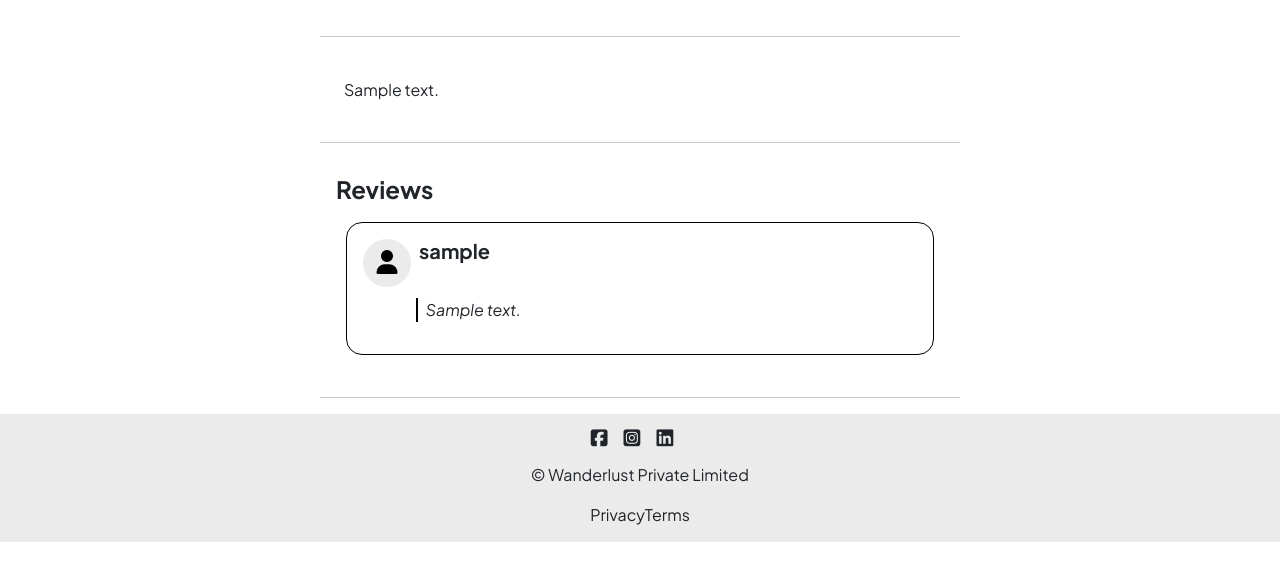
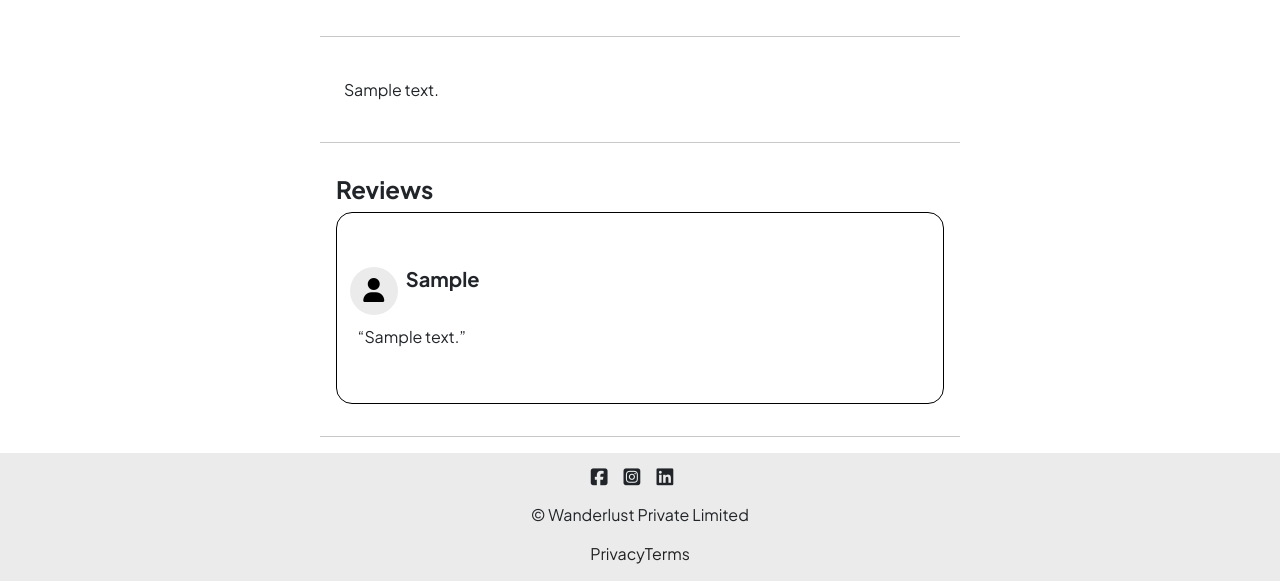
Before and after one commit to Prayas-Chaurasia-KPC/WanderLust, a Node server app: page /listings/600000000000000000000001 in a window 1280 px wide. Shown: the part 939-1520 px from the top of the page. Before the commit the page ends 1481 px from the top, so only its background shows below. Run offline with Node 20, Linux system fonts and the light colour scheme; tables that the repository leaves empty hold one stand-in row (values such as "Sample post"); grey boxes marked "Sample" are stand-in pictures; some libraries are stand-ins or nearby versions.

Commit message:
review card fixed

```diff
--- a/public/css/show_ejs.css
+++ b/public/css/show_ejs.css
@@ -74,11 +74,22 @@
 }
 
 /* review-rating-sumbit */
-.user-dp-name-star {
+.user-dp-name-star-del {
+    width:100% ;
     display: flex;
     flex-direction: row;
     flex-wrap: wrap;
     gap: 0.5rem;
+    /* background-color: aqua; */
+    justify-content:space-between ;
+}
+.user-dp-name-star-del-c1{
+    display: flex;
+    flex-direction: row;
+    flex-wrap: wrap;
+    gap: 0.5rem;
+    /* background-color: aqua; */
+    justify-content:space-between ;
 }
 
 .reviews-card-text {
@@ -95,13 +106,33 @@
     font-size: large;
 }
 
+
 .rating-comment {
-    margin-left: 3.3rem;
+    width: 100%;
     padding-left: 0.5rem;
-    /* background-color: aquamarine; */
-    border-left: 2px solid black;
-    max-height: 2rem;
-    overflow-y: auto;
+}
+
+.rating-comment p {
+    margin-bottom: 0; /* Removes Bootstrap's default 1rem bottom margin */
+    display: -webkit-box;
+    -webkit-line-clamp: 3;
+    -webkit-box-orient: vertical;
+    overflow: hidden;
+    overflow-wrap: break-word;
+}
+
+.rating-comment.expanded p {
+    display: block;
+    -webkit-line-clamp: unset;
+    max-height: none;
+    overflow: visible;
+}
+
+.rating-comment>p{
+    /* text-align:center ; */
+    overflow-wrap: break-word;
+    /* background-color: coral; */
+
 }
 
 .review-username-star {
@@ -153,38 +184,52 @@
 
 .reviews-warp {
     padding: 1rem;
+    /* overflow: hidden; */
 }
 
 .all-reviews {
     width: 100%; /* Takes full container width */
     display: grid;
-    grid-auto-rows: 1fr; /* Automatically makes all rows equal height */
-    grid-template-columns: repeat(auto-fill, minmax(300px, 1fr)); /* Dynamically aligns and wraps cards */
+    grid-auto-columns: 1fr; /*Automatically makes all rows equal height*/
+    grid-template-columns: repeat(auto-fill, minmax(300px, 1fr)); /*Dynamically aligns and wraps cards*/
+    /* display: flex; */
+    /* flex-direction: row; */
+    /* overflow: hidden; */
+    /* border: 1px solid black; */
+    /* background-color: bisque; */
+    /* height: 30rem; */
+    /* display: flex;
+    flex-direction: column;
+    flex-wrap: wrap; */
+    /* overflow-x: hidden; */
     gap: 1rem;
 }
 
 .reviews-card {
     border: none !important;
     border-radius: 5px !important;
-    padding: 10px;
+    /* padding: 8px; */
     box-sizing: border-box;
-    overflow: auto;
-    position: relative;
+    overflow: hidden;
     width: 100%;
-    min-height: 5rem;
-    display: flex; /* Keeps card contents aligned */
+    height: auto;
+    align-self: flex-start; /* Stops the card from stretching inside a flex/grid parent */
+    display: flex;
+    align-items: flex-start; /* Stops .reviews-card-body from stretching inside .reviews-card */
 }
 
 .reviews-card-body {
     width: 100%;
+    height: 12rem;
     display: flex !important;
     flex-direction: column;
     justify-content: center;
     border: 1px solid black;
     border-radius: 1rem;
-    padding: 1rem;
+    padding: 0.8rem;
     font-size: medium;
-    flex-grow: 1; /* Allows the body to stretch and match heights with sibling cards */
+    overflow: auto;
+    /* background-color: aliceblue; */
 }
 
 .rating-star-div {
--- a/views/includes/navbar.ejs
+++ b/views/includes/navbar.ejs
@@ -114,7 +114,7 @@
 
                 <% if(currentUser){ %>
                     <a class="nav-link fw-bold text-dark" href="/logout">Log Out</a>
-                    <span class="nav-link nav-cur-user fw-bold text-muted" style="font-size: 1.1rem;"><u><%= currentUser.username %></u></span>
+                    <span class="nav-link nav-cur-user fw-bold text-muted" style="font-size: 1.1rem;"><u><%= currentUser.username.charAt(0).toUpperCase() + currentUser.username.slice(1).toLowerCase() %></u></span>
                 <% } else { %>
                     <a class="nav-link fw-bold text-dark" href="/signup">Sign Up</a>
                     <a class="nav-link fw-bold text-dark" href="/login">Log In</a>
--- a/views/listings/show.ejs
+++ b/views/listings/show.ejs
@@ -56,17 +56,19 @@
                             <div class="reviews-card">
                                 <div class="reviews-card-body">
                                     <div class=" reviews-card-text">
-                                        <div class="user-dp-name-star">
+                                        <div class="user-dp-name-star-del">
+                                            <div class="user-dp-name-star-del-c1">
                                                 <div class="user-dp">
                                                     <i class="fa-solid fa-user fa-xl comment-user"></i>
                                                 </div>
                                                 <div class="review-username-star">
-                                                <h5><b><%= listRev.owner.username %></b></h5>
+                                                    <h5><b><%= listRev.owner.username.charAt(0).toUpperCase() + listRev.owner.username.slice(1).toLowerCase() %></b></h5>
                                                     <div class="rating-star rating-star-div">
                                                         <p class="starability-result rating-star" data-rating="<%= listRev.rating %>"></p>
                                                     </div>
                                                 </div>
                                             </div>
+                                            <div class="user-dp-name-star-del-c2">
                                                 <div class="review-del-btn-wrap">
                                                     <% if(currentUser && currentUser._id.equals(listRev.owner._id)){ %>
                                                         <div class="review-btn">
@@ -79,13 +81,20 @@
                                                         <% } %>
                                                 </div>
                                             </div>
-                                    <p class="rating-comment"><i><%= listRev.comment %></i></p>
+                                        </div>
+                                    </div>
+                                    <div class="rating-comment">
+                                        <p><q><%= listRev.comment %></q></p>
+                                    </div>
+                                    <button type="button" class="btn btn-link btn-sm p-0 toggle-review-btn">Read more</button>
                                 </div>
                            </div>
                        <% } %>
                     </div>
                 </div>
+
                 <hr>
+
                 <% if(currentUser){ %>
                     <div class="comment-wrap">
                        <h4><b>Add Your Review</b></h4>
@@ -128,3 +137,23 @@
         </div>
     </div>
 </body>
+<script>
+    // In your JS file (or inside <script> at the bottom of your EJS template)
+document.querySelectorAll(".toggle-review-btn").forEach((btn) => {
+  btn.addEventListener("click", () => {
+    const commentDiv = btn.previousElementSibling; // Targets .rating-comment
+    commentDiv.classList.toggle("expanded");
+
+    btn.textContent = commentDiv.classList.contains("expanded")
+      ? "Show less"
+      : "Read more";
+  });
+});
+document.querySelectorAll(".rating-comment").forEach((commentDiv) => {
+  const p = commentDiv.querySelector("p");
+  const btn = commentDiv.nextElementSibling;
+  if (p.scrollHeight <= p.clientHeight && btn) {
+    btn.style.display = "none";
+  }
+});
+</script>
```
Lines whose indentation alone changed are shown as unchanged.
